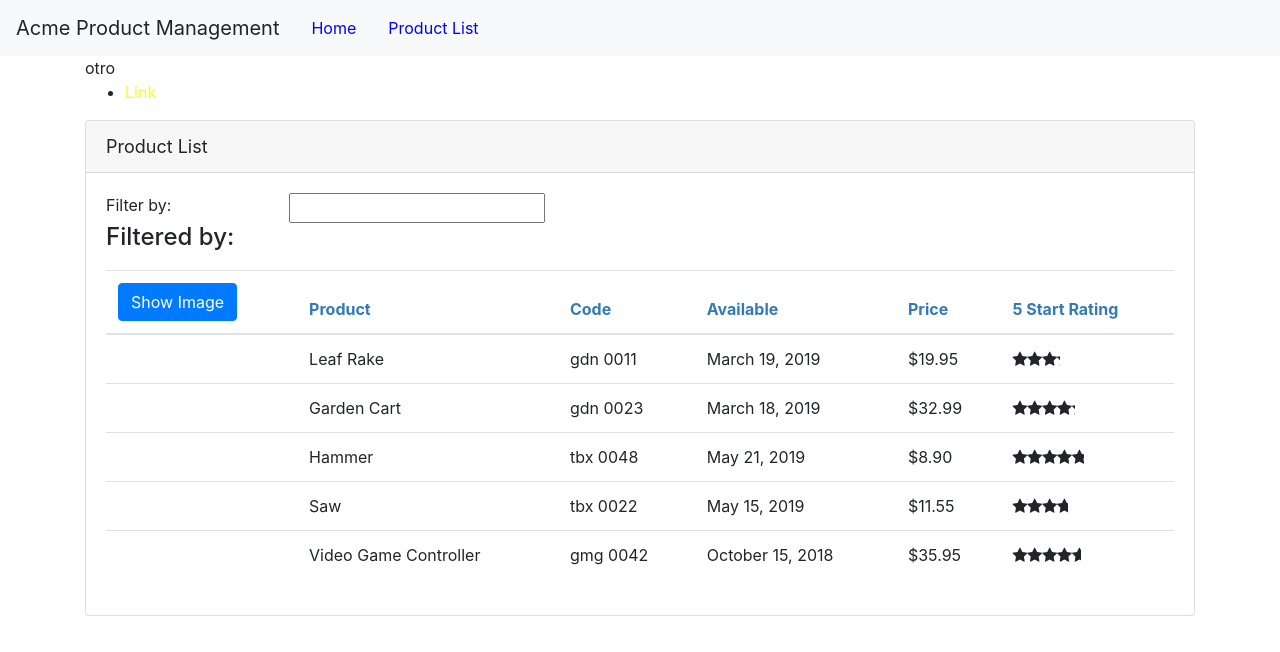
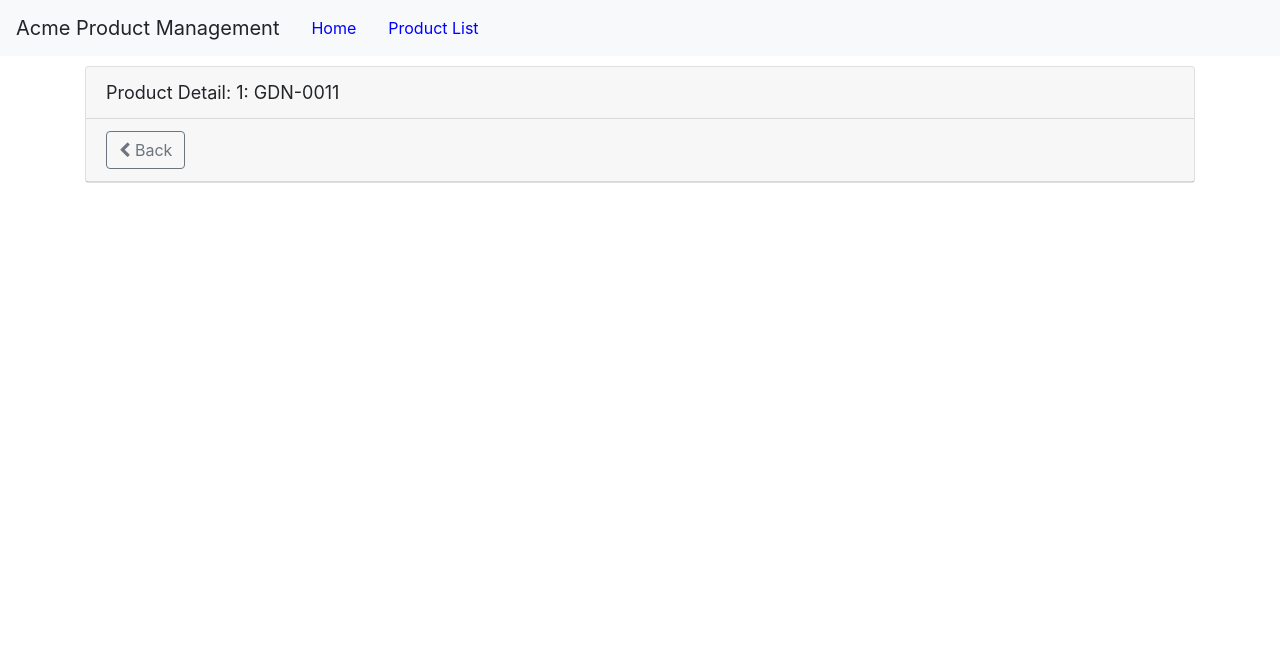
Before and after one commit to luismedellin/Angular-GettingStartedCourse, an Angular app in the folder APM-Start/: page /products/1 in a window 1280 px wide. Shown: the top 652 px of the page. Built offline with nearby package versions, Linux system fonts and the light colour scheme.

Commit message:
master-12: more routing

```diff
--- a/APM-Start/src/app/app.component.ts
+++ b/APM-Start/src/app/app.component.ts
@@ -17,4 +17,5 @@
 })
 export class AppComponent {
   pageTitle: string = 'Acme Product Management';
+
 }
--- a/APM-Start/src/app/app.module.ts
+++ b/APM-Start/src/app/app.module.ts
@@ -10,6 +10,7 @@
 import { StarComponent } from './shared/star.component';
 import { ProductDetailComponent } from './products/product-detail.component';
 import { WelcomeComponent } from './home/welcome.component';
+import { ProductDetailGuard } from './products/product-detail.guard';
 
 @NgModule({
   declarations: [
@@ -26,7 +27,9 @@
     HttpClientModule,
     RouterModule.forRoot([
       { path: 'products', component: ProductListComponent },
-      { path: 'products/:id', component: ProductListComponent },
+      { path: 'products/:id',
+        canActivate: [ProductDetailGuard ],
+        component: ProductDetailComponent },
       { path: 'welcome', component: WelcomeComponent },
       { path: '', redirectTo: 'welcome', pathMatch: 'full' },
       { path: '**', redirectTo: 'welcome', pathMatch: 'full' }
--- a/APM-Start/src/app/products/product-detail.component.html
+++ b/APM-Start/src/app/products/product-detail.component.html
@@ -2,4 +2,11 @@
     <div class="card-header">
         {{pageTitle + ': ' + product.productName}}
     </div>
+    <div class="card-header">
+        <button class="btn btn-outline-secondary"
+                (click)='onBack()'
+                style='width.80px'>
+        <i class="fa fa-chevron-left"></i> Back
+        </button>
+    </div>
 </div>
--- a/APM-Start/src/app/products/product-detail.component.ts
+++ b/APM-Start/src/app/products/product-detail.component.ts
@@ -1,4 +1,5 @@
 import { Component, OnInit } from '@angular/core';
+import { ActivatedRoute, Router } from '@angular/router';
 import { IProduct } from './product';
 
 @Component({
@@ -9,9 +10,25 @@
   pageTitle: string = 'Product Detail';
   product: IProduct;
 
-  constructor() { }
+  constructor(private route: ActivatedRoute,
+              private router: Router) { }
 
   ngOnInit() {
+    const id = +this.route.snapshot.paramMap.get('id');
+    this.pageTitle += `: ${id}`;
+    this.product = {
+      productId: id,
+      productName: 'GDN-0011',
+      productCode: '',
+      releaseDate: '',
+      price: 0,
+      description: '',
+      starRating: 0,
+      imageUrl: ''
+    };
   }
 
+  onBack(): void {
+    this.router.navigate(['/products']);
+  }
 }
--- /dev/null
+++ b/APM-Start/src/app/products/product-detail.guard.ts
@@ -0,0 +1,23 @@
+import { Injectable } from '@angular/core';
+import { CanActivate, ActivatedRouteSnapshot, RouterStateSnapshot, UrlTree, Router } from '@angular/router';
+import { Observable } from 'rxjs';
+
+@Injectable({
+  providedIn: 'root'
+})
+export class ProductDetailGuard implements CanActivate {
+
+  constructor(private router: Router) {}
+
+  canActivate(
+    next: ActivatedRouteSnapshot,
+    state: RouterStateSnapshot): Observable<boolean | UrlTree> | Promise<boolean | UrlTree> | boolean | UrlTree {
+    const id = +next.url[1].path;
+    if (isNaN(id) || id < 1) {
+      alert('Invalid product id');
+      this.router.navigate(['/products']);
+      return false;
+    }
+    return true;
+  }
+}
--- a/APM-Start/src/app/products/product-list.component.html
+++ b/APM-Start/src/app/products/product-list.component.html
@@ -49,7 +49,11 @@
                                 [style.margin.px]='imageMargin'
                                 />
                         </td>
-                        <td>{{ product.productName }}</td>
+                        <td>
+                            <a [routerLink]="['/products', product.productId]">
+                                {{ product.productName }}
+                            </a>
+                        </td>
                         <td>{{ product.productCode | lowercase | convertToSpaces: '-' }}</td>
                         <td>{{ product.releaseDate }}</td>
                         <td>{{ product.price | currency:'USD':'symbol':'1.2-2' }}</td>
```
Also changed, not shown: 1 other file (tests, documents, lock files or other folders).
